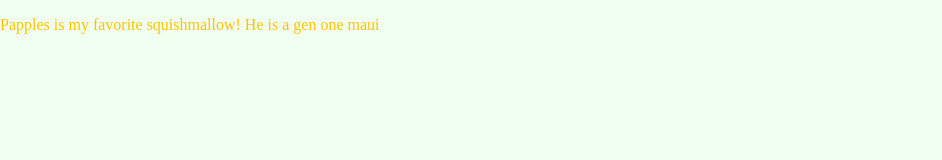
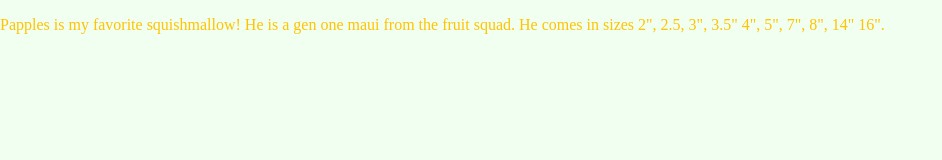
Before and after one commit to teebdo/Papples, a plain HTML site: page index.html in a window 1280 px wide. Shown: the whole page, without its empty margins (0-942 px from the left). Drawn offline with Linux system fonts and the light colour scheme.

Commit message:
update in paragraph

```diff
--- a/index.html
+++ b/index.html
@@ -24,7 +24,8 @@
 
 <body>
   <!-- Place your site's HTML here -->
-  <p>Papples is my favorite squishmallow! He is a gen one maui</p>
+  <p>Papples is my favorite squishmallow! He is a gen one maui from the fruit squad. He comes in sizes
+    2", 2.5, 3", 3.5" 4", 5", 7", 8", 14" 16". </p>
   <script src="js/main.js"></script>
 </body>
 
```
